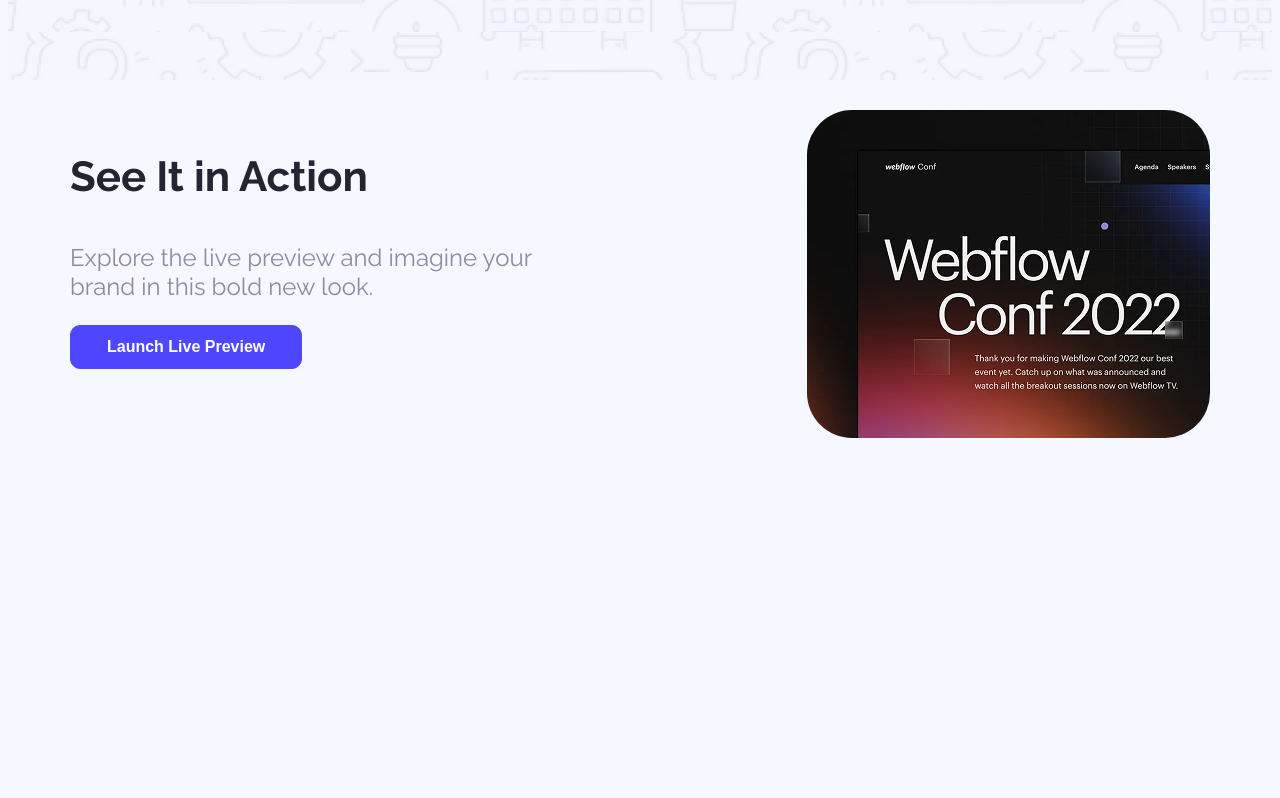
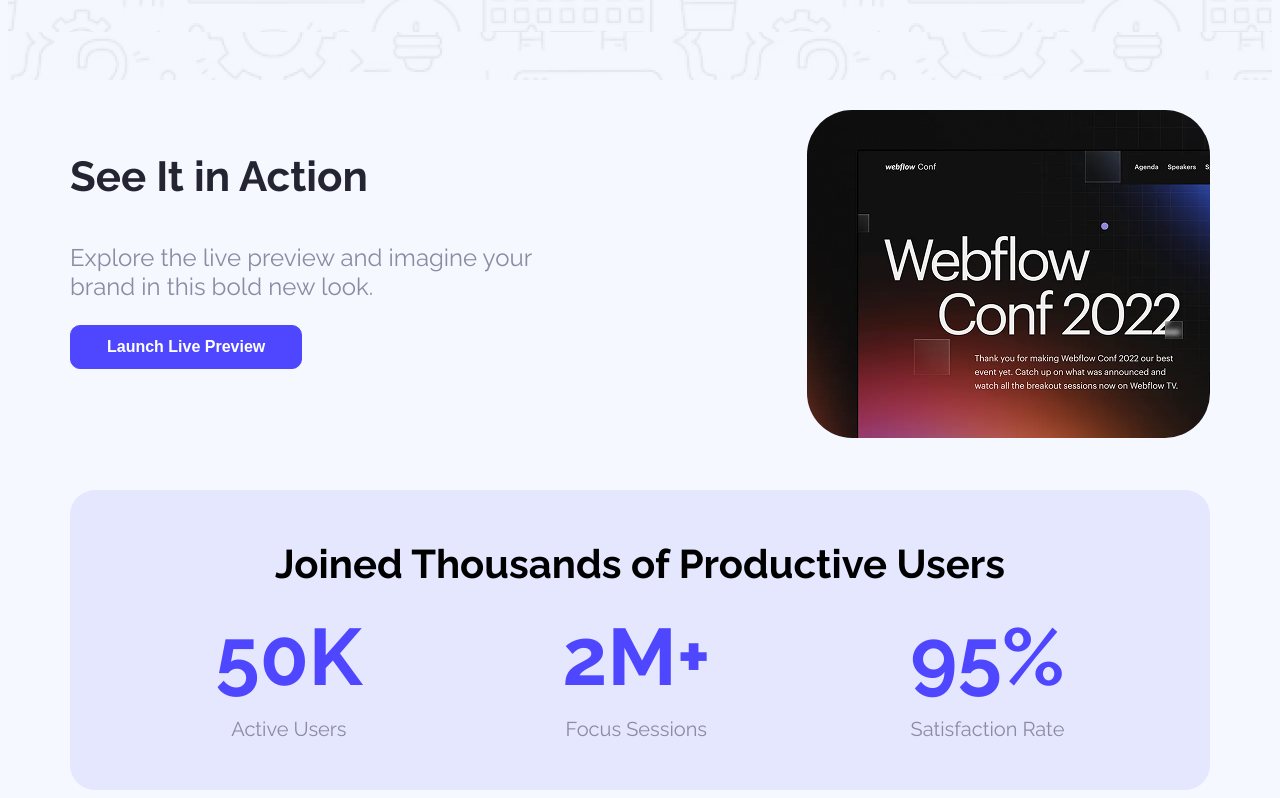
Before and after one commit to devpranto2/assignment-one, a plain HTML site: page index.html in a window 1280 px wide. Shown: the part 628-1426 px from the top of the page. Before the commit the page ends 1076 px from the top, so only its background shows below. Drawn offline with Linux system fonts and the light colour scheme.

Commit message:
productive section added

```diff
--- a/index.html
+++ b/index.html
@@ -41,6 +41,28 @@
                 <img src="Assets/wc-mini.png" alt="">
             </div>
         </section>
+        <section class="productive">
+            <div class="produc-title">
+                <h3>Joined Thousands of Productive Users</h3>
+
+
+
+            <div class="productive-date">
+                <div class="data">
+                    <h2 class="protitle">50K</h2>
+                    <p class="pro-subtitle">Active Users</p>
+                </div>
+                <div class="data">
+                    <h2 class="protitle">2M+</h2>
+                    <p class="pro-subtitle">Focus Sessions</p>
+                </div>
+                <div class="data">
+                    <h2 class="protitle">95%</h2>
+                    <p class="pro-subtitle">Satisfaction Rate</p>
+                </div>
+            </div>
+            </div>
+        </section>
 
     </main>
 
--- a/style.css
+++ b/style.css
@@ -88,3 +88,47 @@
 .rightside img{
     border-radius: 45px;
 }
+
+/* productive section */
+
+.productive{
+    width: 1140px;
+    height: 300px;
+    background-color:#e5e7ff ;
+    margin: 0px auto;
+    border-radius:25px ;
+    margin-top: 50px;
+
+}
+
+.produc-title{
+
+ text-align: center;
+ justify-content: center;
+ padding-top: 50px ;
+
+
+}
+
+.productive-date{
+    display: flex;
+    margin: 0px auto;
+    justify-content:center;
+    gap: 200px;
+    line-height:.1;
+}
+.produc-title h3{
+    font-size: 40px;
+    font-weight: bold;
+    margin: auto;
+
+}
+.protitle{
+    font-size: 80px ;
+    font-weight: bold;
+    color: #4E47FF;
+}
+.pro-subtitle{
+    font-size: 20px;
+    color: #8c8ba2;
+}
```
